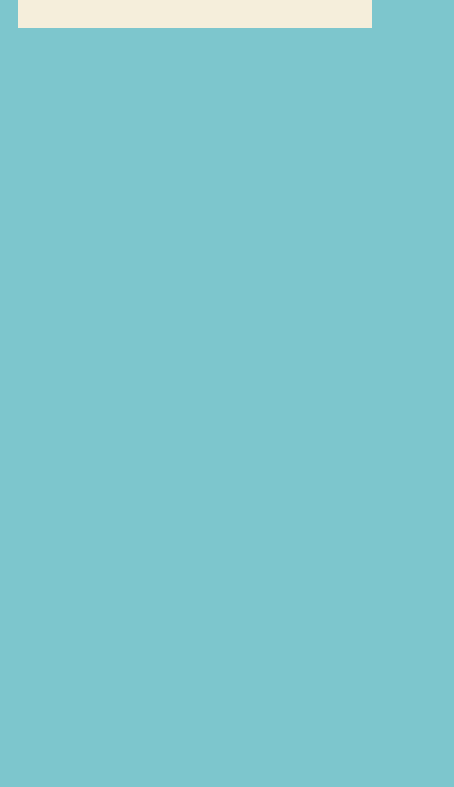
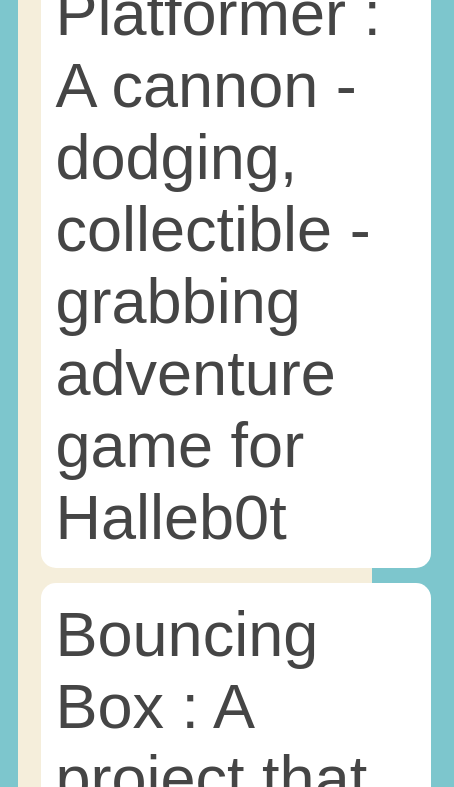
Before and after one commit to Calebwilliams25/calebwilliams25.github.io, a plain HTML site: page portfolio.html in a window 390 px wide. Shown: the part 327-1114 px from the top of the page, 454 px wide, since content can reach past the window. Before the commit the page ends 844 px from the top, so only its background shows below. Drawn offline with Linux system fonts and the light colour scheme.

Commit message:
add portfolio.html file

```diff
--- a/style.css
+++ b/style.css
@@ -60,3 +60,77 @@ main {
 h2, h3 {
     margin: 0px;
 }
+         /* portfolio styles */
+         .content h1 {
+            color: black;
+        }
+
+        #portfolio {
+            list-style-type: none;
+            padding-left: 0;
+        }
+
+        #portfolio li {
+            background: #fff;
+            padding: 10px;
+            border-radius: 10px;
+            margin-bottom: 10px;
+        }
+
+        #portfolio li:hover {
+            background: #eee;
+        }
+
+        #portfolio a {
+            text-decoration: none;
+            color: #454545;
+        }
+                    /* responsive web design */
+                    @media screen and (min-width: 120px) and (max-width: 1080px) {
+                        main {
+                          height: 100ch;
+                          zoom: 1.5;
+                          display: grid;
+                        }
+
+                        h1 {
+                          font-size: 44px;
+                        }
+
+                        h2 {
+                          font-size: 42px;
+                        }
+
+                        h3 {
+                          font-size: 36px;
+                        }
+
+                        #all-contents {
+                          height: 100ch;
+                          margin: none;
+                        }
+
+                        a {
+                          font-size: 42px;
+                        }
+
+                        .sidebar {
+                          margin-right: 0px;
+                          justify-content: center;
+                          align-items: center;
+                        }
+
+                        .sidebar-img {
+                          width: 100%;
+                        }
+
+                        p,
+                        li {
+                          font-size: 24px;
+                        }
+
+                        .content {
+                          align-content: center;
+                          justify-content: center;
+                        }
+                    }
```
Also changed, not shown: index.html (+4 -2 lines).
